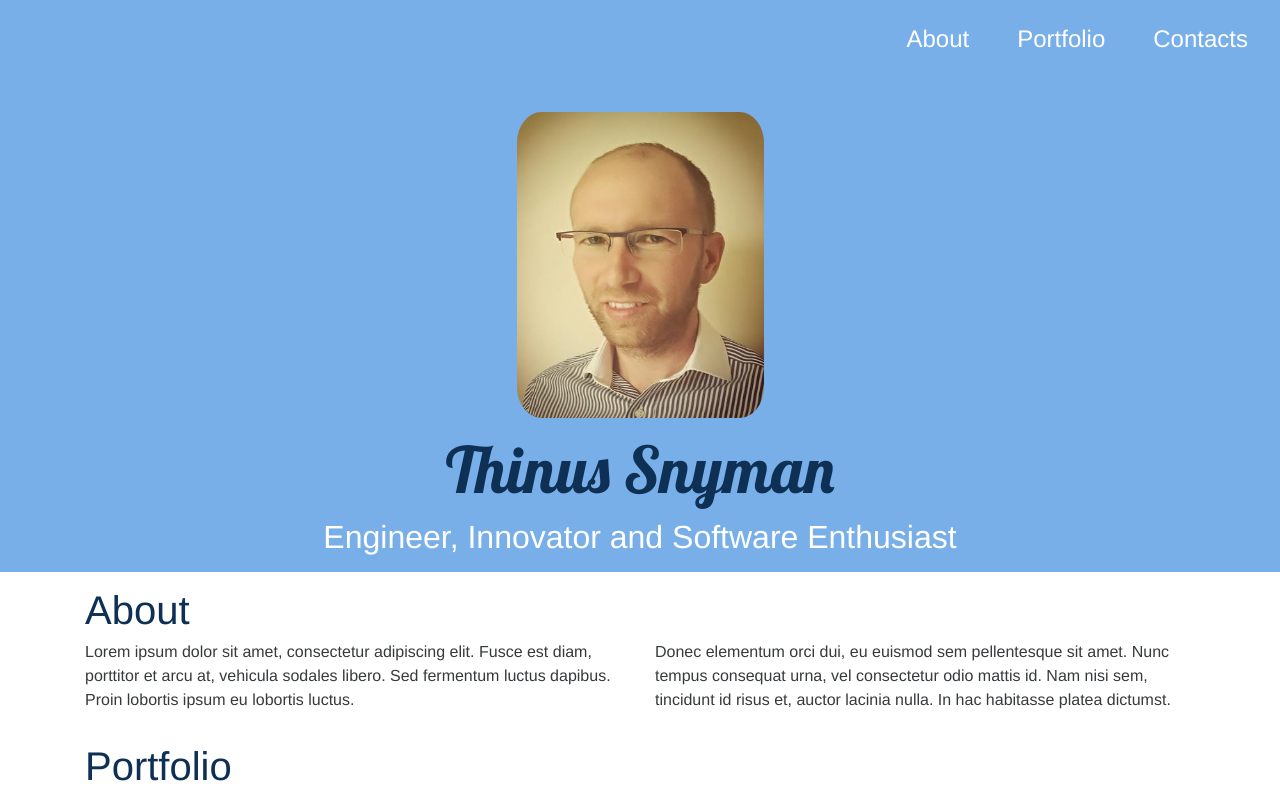
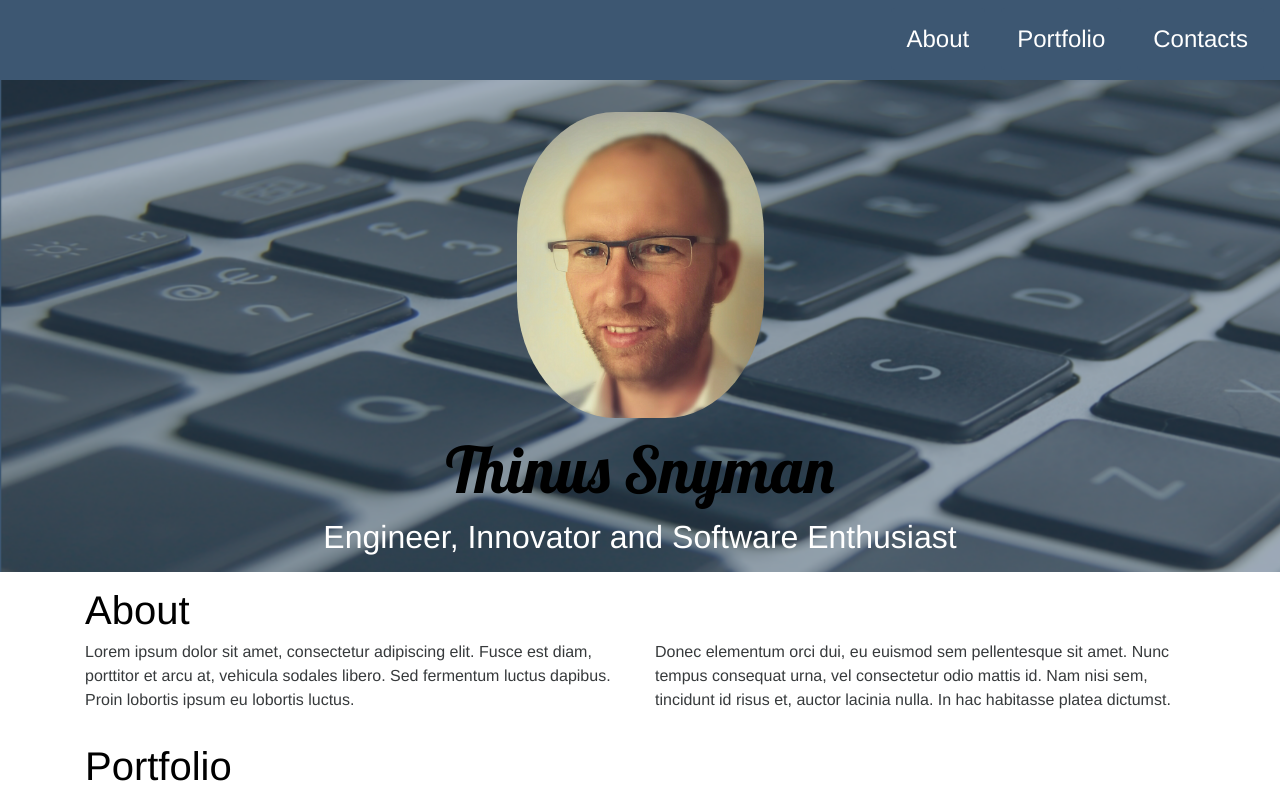
Before and after one commit to snymanth/snymanth.github.io, a Jekyll site: the page built from index.html, in a window 1280 px wide and 1400 px high. Shown: the top 794 px of the window. Built offline with Jekyll 4.4.1, drawn with Linux system fonts in a browser that asks for light colours; nearby versions of some CDN libraries; grey boxes are pictures that could not be loaded.

Commit message:
keyboard background changed theme color

```diff
--- a/_includes/top.html
+++ b/_includes/top.html
@@ -1,7 +1,7 @@
 <header class="container-fluid container-top">
     <div class="row">
         <col-md-12>
-            <img src="./web-dist/images/profile-image-new.jpg" class="container-top-image img-circle m-x-auto" alt="{{ site.brand }}">
+            <img src="./web-dist/images/profile-image-new-3.jpg" class="container-top-image img-circle m-x-auto" alt="{{ site.brand }}">
             <h1 class="container-top-name">
                 {{ site.brand }}
             </h1>
--- a/_web-src/scss/bootstrap/_images.scss
+++ b/_web-src/scss/bootstrap/_images.scss
@@ -30,7 +30,7 @@
 
 // Perfect circle
 .img-circle {
-  border-radius: 10%;
+  border-radius: 40%;
 }
 
 //
--- a/_web-src/scss/theme/_top.scss
+++ b/_web-src/scss/theme/_top.scss
@@ -7,6 +7,7 @@
   background-color: $theme-color-main;
   text-align: center;
   position: relative;
+  background-image: url("../images/keyboard2.png");
 
   @include media-breakpoint-up(lg) {
     padding-top: 7rem;
```
Also changed, not shown: _web-src/scss/theme/_variables.scss (+6 -1 lines), web-dist/css/main.min.css, web-dist/images/keyboard.png (added), web-dist/images/keyboard2.png (added), web-dist/images/profile-image-new-2.jpg (added), web-dist/images/profile-image-new-3.jpg (added), 1 other file.
